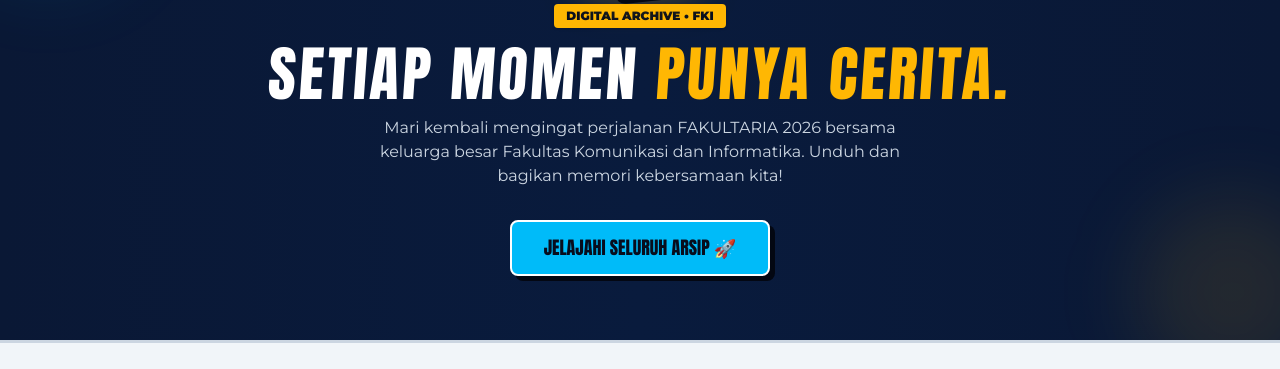
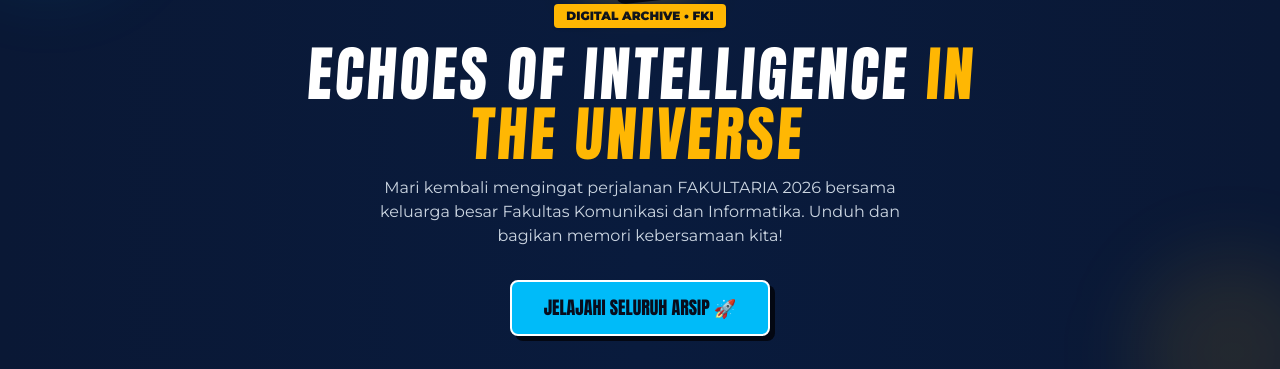
Before and after one commit to finskuyet/dokumentasi-fakultaria26, a website: page panitia.html in a window 1280 px wide. Shown: the part 2858-3227 px from the top of the page. Drawn offline with nearby package versions, Linux system fonts and the light colour scheme.

Commit message:
update text formatting for echoes of intelligence

```diff
--- a/panitia.html
+++ b/panitia.html
@@ -577,7 +577,7 @@
           DIGITAL ARCHIVE • FKI
         </div>
         <h2 class="font-hero-main text-4xl sm:text-6xl text-white tracking-wider uppercase">
-          SETIAP MOMEN <span class="text-fki-yellow">PUNYA CERITA.</span>
+          ECHOES OF INTELLIGENCE <span class="text-fki-yellow">IN <br> THE UNIVERSE</span>
         </h2>
         <p class="text-slate-300 text-sm sm:text-base mt-3 max-w-xl mx-auto leading-relaxed">Mari kembali mengingat
           perjalanan FAKULTARIA 2026 bersama keluarga besar Fakultas Komunikasi dan Informatika. Unduh dan bagikan
```
Also changed, not shown: index.html (+1 -1 lines).
